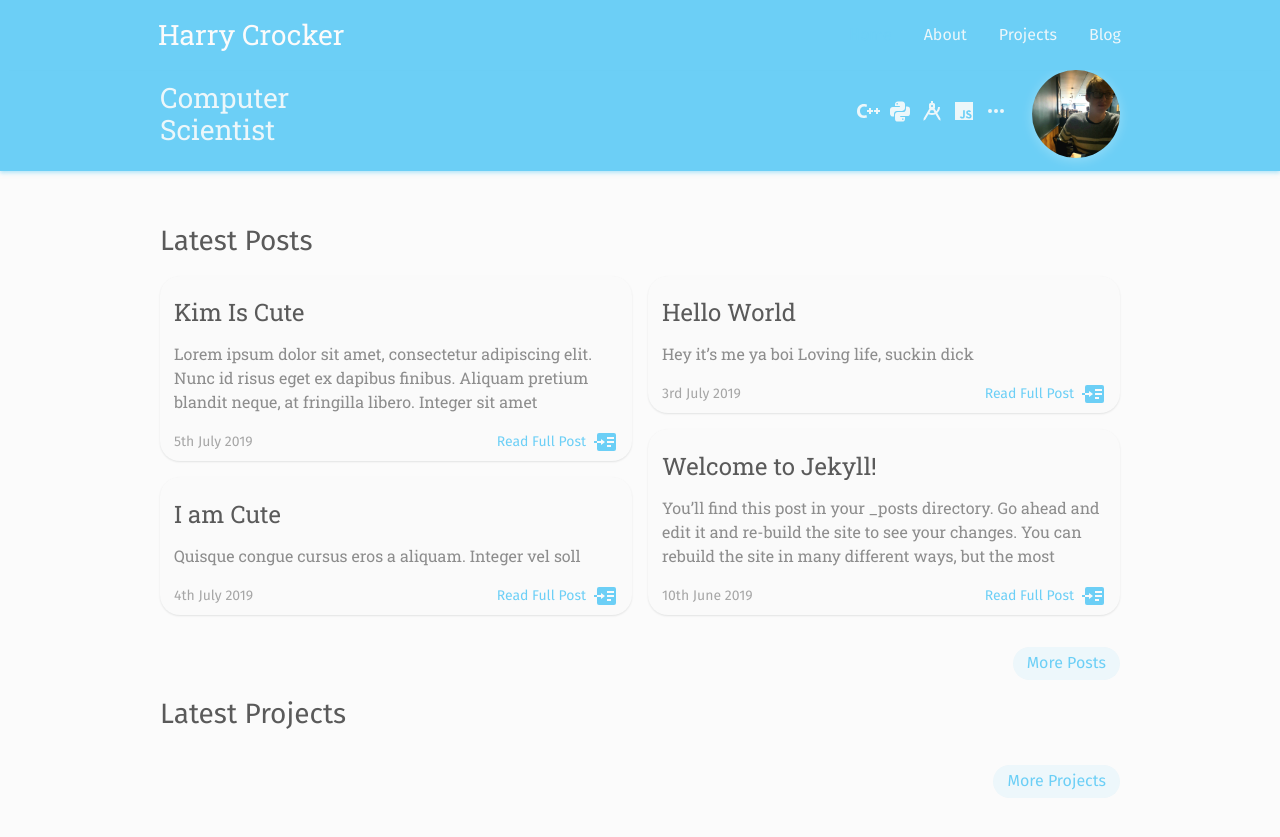
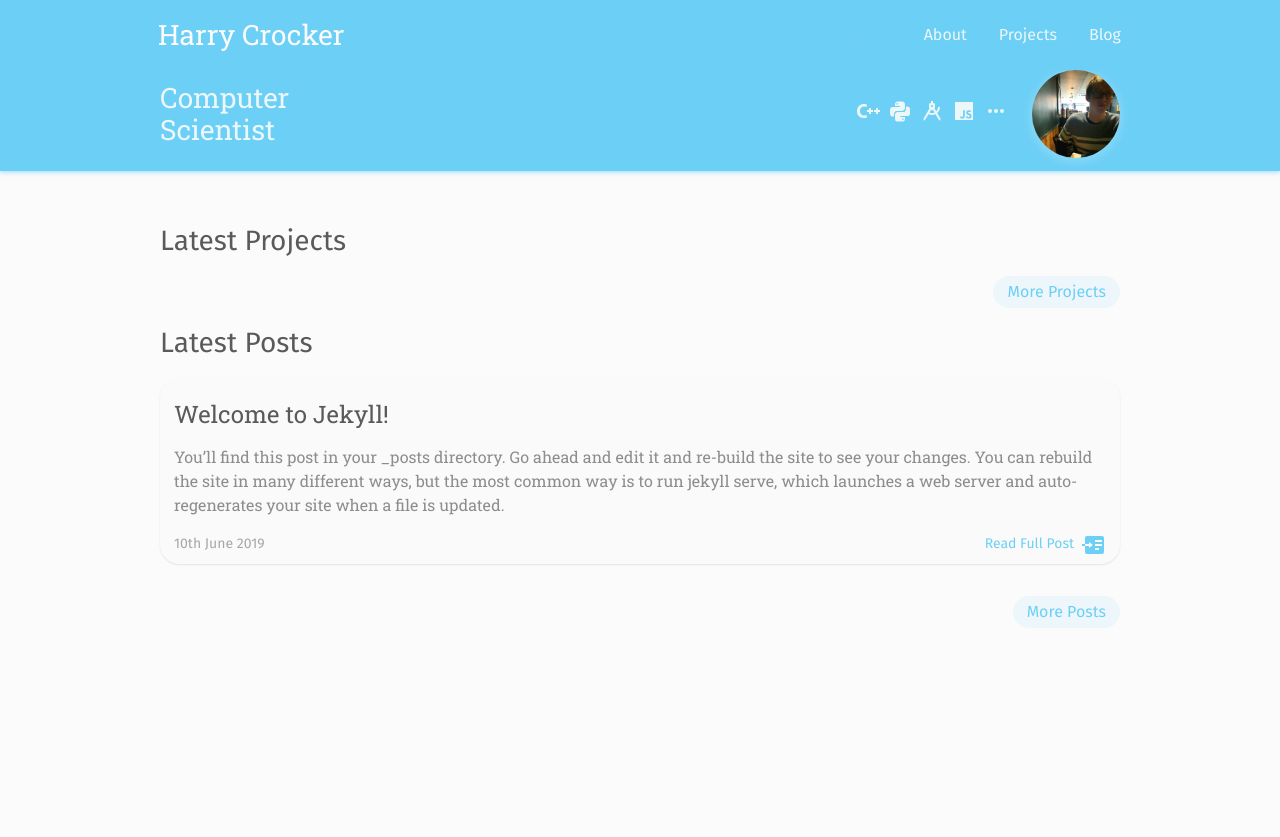
Before and after one commit to h-crocker/h-crocker.github.io, a Jekyll site: the page built from index.html, in a window 1280 px wide. Shown: the top 837 px of the page. Built offline with Jekyll 4.4.1, drawn with Linux system fonts in a browser that asks for light colours.

Commit message:
single post layout fix

```diff
--- a/_posts/2019-07-03-hello-world.md
+++ /dev/null
@@ -1,8 +0,0 @@
----
-layout: post
-title:  "Hello World"
-date:   2019-07-03 11:35:24 +0100
-categories: jekyll update
----
-Hey it's me ya boi
-Loving life, suckin dick
--- a/_posts/2019-07-04-i-am-cute.md
+++ /dev/null
@@ -1,7 +0,0 @@
----
-layout: post
-title:  "I am Cute"
-date:   2019-07-04 21:10:20 +0100
-categories: jekyll update
----
-Quisque congue cursus eros a aliquam. Integer vel soll
--- a/_posts/2019-07-05-kim-is-cute.md
+++ /dev/null
@@ -1,11 +0,0 @@
----
-layout: post
-title:  "Kim Is Cute"
-date:   2019-07-05 20:04:14 +0100
-categories: jekyll update
----
-Lorem ipsum dolor sit amet, consectetur adipiscing elit. Nunc id risus eget ex dapibus finibus. Aliquam pretium blandit neque, at fringilla libero. Integer sit amet consectetur mauris, consequat pellentesque erat. Suspendisse accumsan malesuada lorem, sit amet imperdiet mi tincidunt ut. Curabitur quis felis vel nisi ultrices egestas ut eget sapien. Proin cursus tincidunt erat. Nunc fringilla arcu arcu, a imperdiet mauris mattis vitae. Curabitur tristique metus quis massa laoreet, non porttitor nunc accumsan. Donec tincidunt felis lorem, nec venenatis nisl convallis id. Nam ut lacus vitae libero viverra sodales. Proin ligula augue, facilisis ac nunc non, ullamcorper tempor risus.
-
-Quisque congue cursus eros a aliquam. Integer vel sollicitudin nulla, id imperdiet libero. Suspendisse eu velit congue, suscipit nulla a, porttitor magna. Cras vulputate arcu diam, id dictum urna porta in. Ut condimentum, augue ut sagittis venenatis, eros ex mattis urna, et luctus leo purus id nulla. Donec mattis rhoncus consectetur. Donec non tellus diam. Maecenas non tempor sapien. Fusce quis lectus molestie, tincidunt mi at, hendrerit nibh. Aliquam varius non elit non fringilla. Nullam ac odio velit. Fusce nec lectus diam.
-
-Vivamus nisi metus, ornare at dapibus non, placerat sed leo. Curabitur est ante, finibus sit amet leo et, convallis ultrices ipsum. Praesent ut eleifend libero, sed feugiat elit. Nunc imperdiet risus eros. Sed tempus, orci in pulvinar ultricies, nisi risus vulputate eros, quis aliquet leo ante a felis. Praesent mattis, tortor non facilisis vestibulum, velit lectus ornare justo, id eleifend sapien leo ut nunc. Vestibulum sed facilisis odio. Suspendisse potenti. Sed imperdiet nisi tellus, at lobortis ante hendrerit nec. Sed viverra efficitur urna ac vehicula. Suspendisse condimentum tortor libero, vitae pharetra est luctus quis. Duis molestie laoreet molestie. Etiam id imperdiet velit, rutrum imperdiet justo.
--- a/_sass/default.scss
+++ b/_sass/default.scss
@@ -52,14 +52,18 @@ header h1 {
 }
 
 // Cards
-.card-list {
+.post-list {
   list-style: none;
   padding: 0;
   width: $full;
 }
 
-.card-list a {
+.post-list a {
   text-decoration: none;
+}
+
+.single-post-hack {
+  column-count: 1 !important;
 }
 
 .card {
@@ -120,7 +124,7 @@ header h1 {
 }
 
 @media (min-width: 700px) {
-  .card-list {
+  .post-list {
     column-count: 2;
   }
 }
--- /dev/null
+++ b/assets/js/single-post-layout-fix.js
@@ -0,0 +1,5 @@
+let mPosts = document.getElementsByClassName("card");
+let mPostList = document.getElementsByClassName("post-list");
+
+if (mPosts.length === 1)
+    mPostList[0].classList.add("single-post-hack");
--- a/index.html
+++ b/index.html
@@ -5,12 +5,27 @@ subtitle: Computer Scientist
 portrait_rel: /assets/img/me.jpg
 ---
 
+<!-- latest projects -->
+<div class="latest-projects">
+
+    <h1 class="section-title">Latest Projects</h1>
+
+    <ul class="project-list">
+
+    </ul>
+
+    <div class="button-container-right">
+        <a class="button button-right" href="{{ site.url }}/projects/">More Projects</a>
+    </div>
+
+</div>
+
 <!-- latest posts -->
 <div class="latest-posts">
 
     <h1 class="section-title">Latest Posts</h1>
 
-    <ul class="card-list">
+    <ul class="post-list">
 
         {% for post in site.posts limit:4 %}
         <a href="{{ site.url }}{{ post.url }}">
@@ -43,20 +58,5 @@ portrait_rel: /assets/img/me.jpg
 
 </div>
 
-<!-- latest projects -->
-<div class="latest-posts">
-
-    <h1 class="section-title">Latest Projects</h1>
-
-    <ul class="card-list">
-
-    </ul>
-
-    <div class="button-container-right">
-        <a class="button button-right" href="{{ site.url }}/projects/">More Projects</a>
-    </div>
-
-</div>
-
 <!-- scripts -->
-<!-- <script src="{{ site.url }}/assets/js/line-clamping.js"></script> -->
+<script src="{{ site.url }}/assets/js/single-post-layout-fix.js"></script>
```
